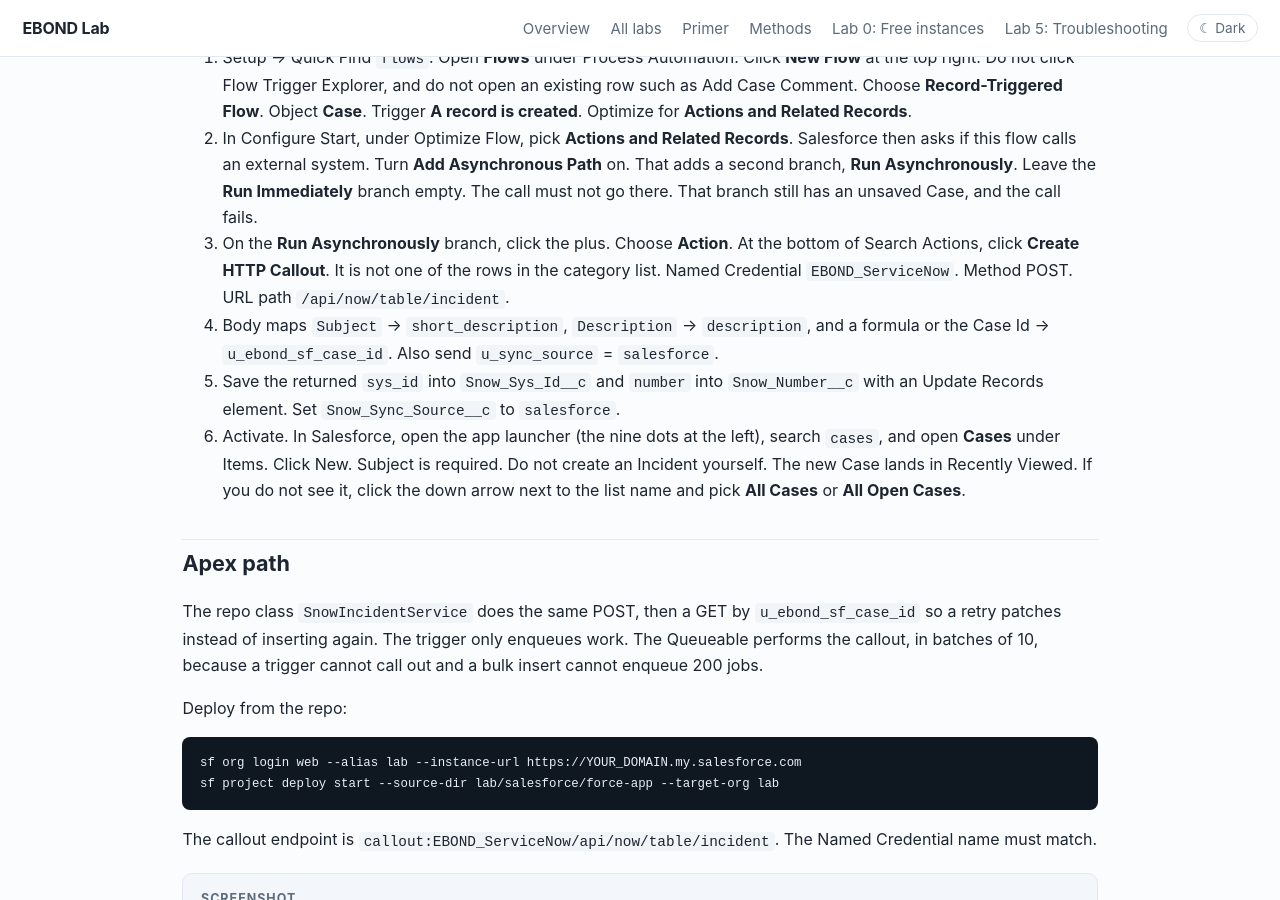
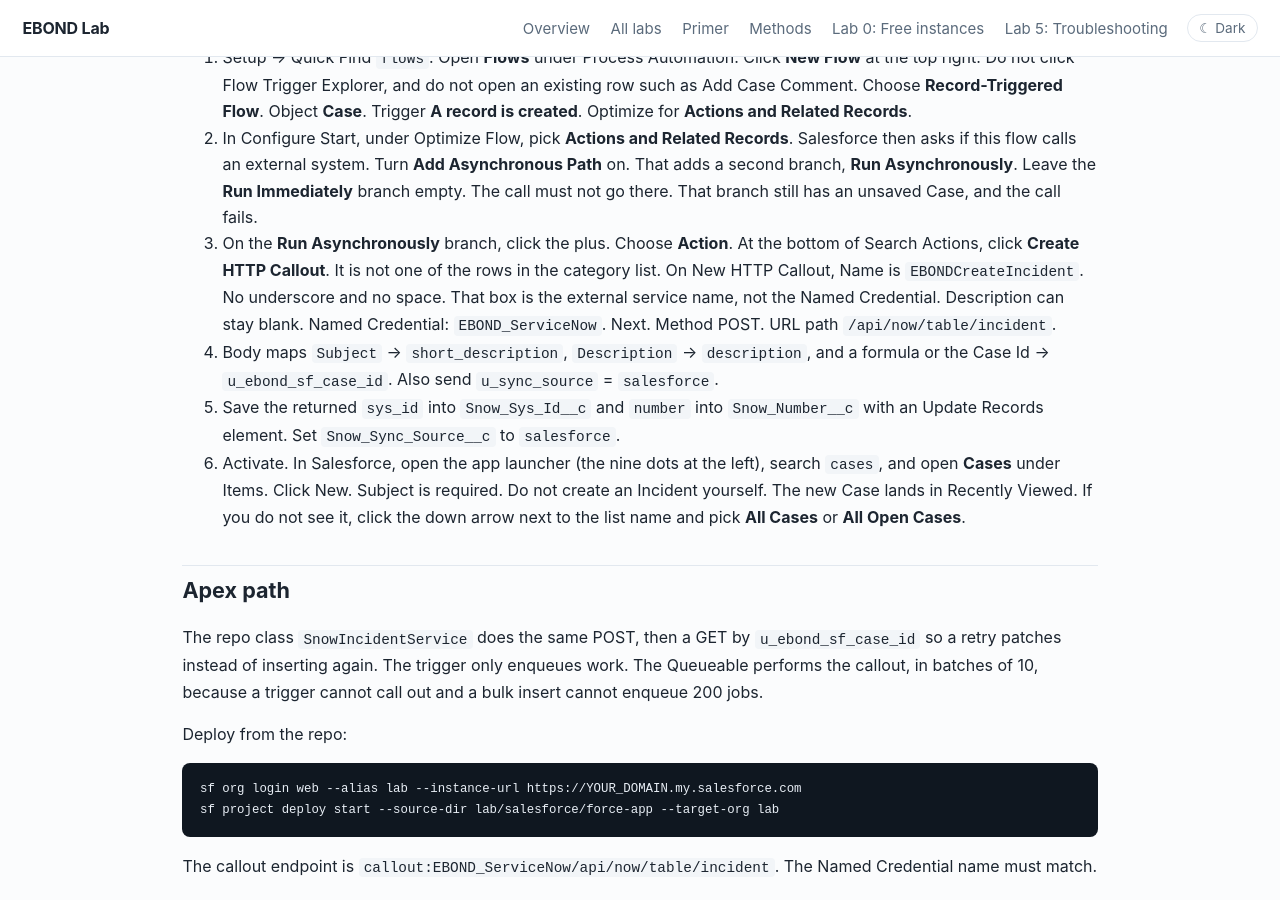
Before and after one commit to eltonaguiar/EBOND_ServiceNowSalesforce, a Jekyll site: the page built from site/labs/02-salesforce-to-snow.md, in a window 1280 px wide and 900 px high, scrolled down 6162 px. Built offline with Jekyll 4.4.1, drawn with Linux system fonts in a browser that asks for light colours.

Commit message:
Name the HTTP Callout external service EBONDCreateIncident.

```diff
--- a/site/labs/02-salesforce-to-snow.md
+++ b/site/labs/02-salesforce-to-snow.md
@@ -202,7 +202,7 @@ Use this only if you picked Flow above.
 
 1. Setup → Quick Find `flows`. Open **Flows** under Process Automation. Click **New Flow** at the top right. Do not click Flow Trigger Explorer, and do not open an existing row such as Add Case Comment. Choose **Record-Triggered Flow**. Object **Case**. Trigger **A record is created**. Optimize for **Actions and Related Records**.
 2. In Configure Start, under Optimize Flow, pick **Actions and Related Records**. Salesforce then asks if this flow calls an external system. Turn **Add Asynchronous Path** on. That adds a second branch, **Run Asynchronously**. Leave the **Run Immediately** branch empty. The call must not go there. That branch still has an unsaved Case, and the call fails.
-3. On the **Run Asynchronously** branch, click the plus. Choose **Action**. At the bottom of Search Actions, click **Create HTTP Callout**. It is not one of the rows in the category list. Named Credential `EBOND_ServiceNow`. Method POST. URL path `/api/now/table/incident`.
+3. On the **Run Asynchronously** branch, click the plus. Choose **Action**. At the bottom of Search Actions, click **Create HTTP Callout**. It is not one of the rows in the category list. On New HTTP Callout, Name is `EBONDCreateIncident`. No underscore and no space. That box is the external service name, not the Named Credential. Description can stay blank. Named Credential: `EBOND_ServiceNow`. Next. Method POST. URL path `/api/now/table/incident`.
 4. Body maps `Subject` → `short_description`, `Description` → `description`, and a formula or the Case Id → `u_ebond_sf_case_id`. Also send `u_sync_source` = `salesforce`.
 5. Save the returned `sys_id` into `Snow_Sys_Id__c` and `number` into `Snow_Number__c` with an Update Records element. Set `Snow_Sync_Source__c` to `salesforce`.
 6. Activate. In Salesforce, open the app launcher (the nine dots at the left), search `cases`, and open **Cases** under Items. Click New. Subject is required. Do not create an Incident yourself. The new Case lands in Recently Viewed. If you do not see it, click the down arrow next to the list name and pick **All Cases** or **All Open Cases**.
```
